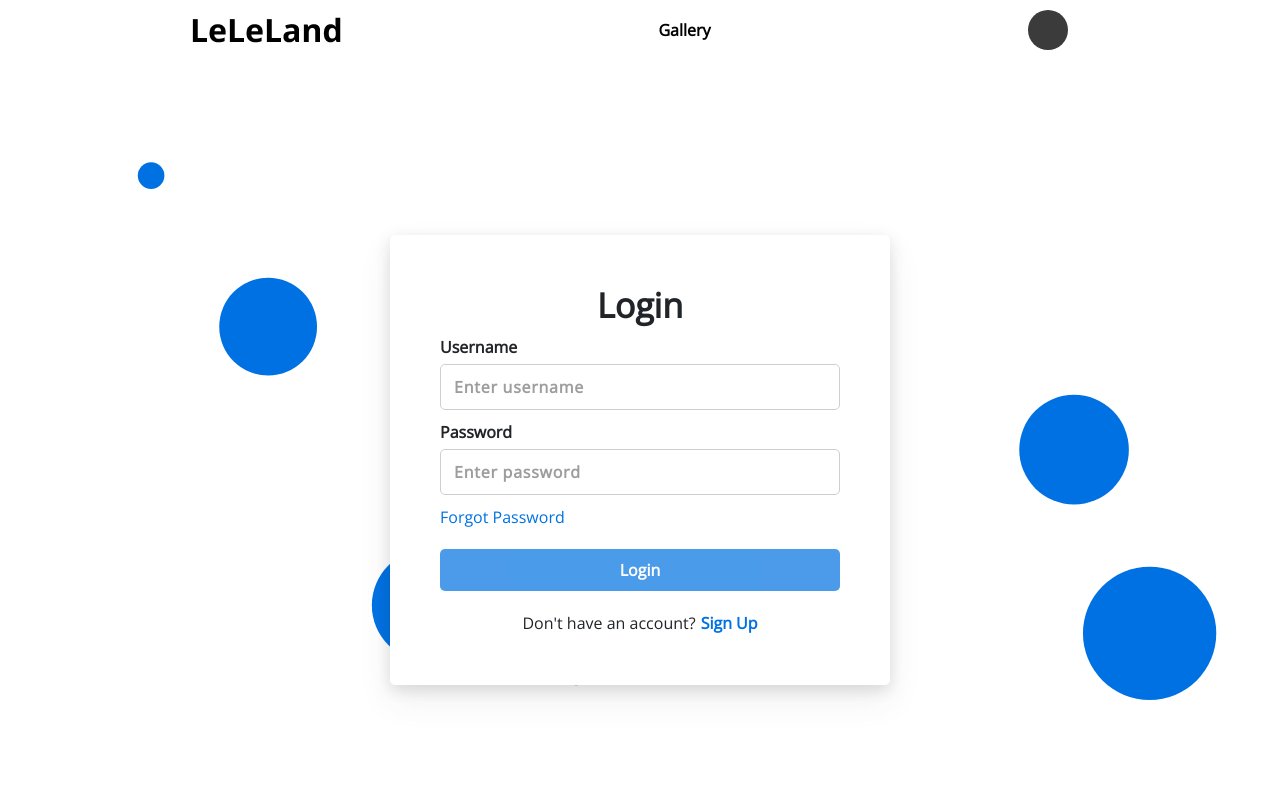
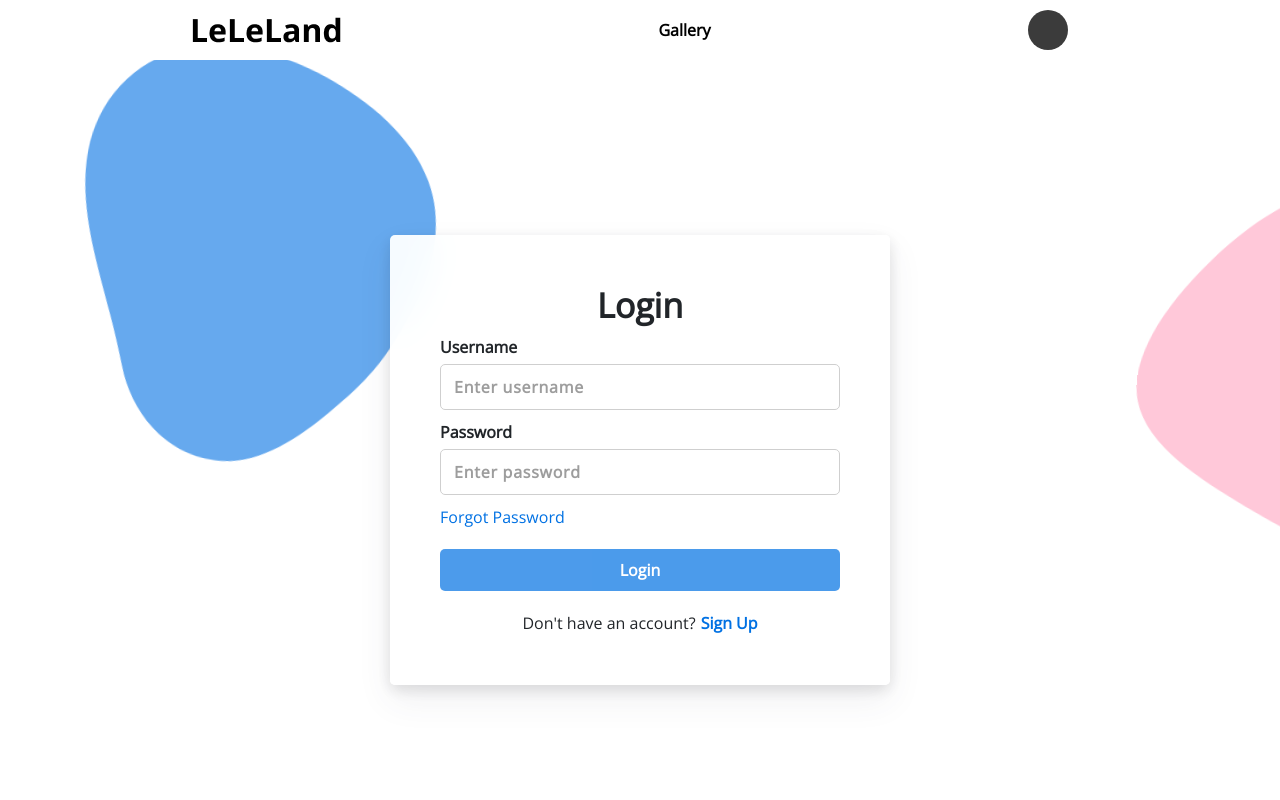
Before and after one commit to keiloktql/leleland, a React (Create React App) app: page /login in a window 1280 px wide. Shown: the top 800 px of the page. Built offline with nearby package versions, Linux system fonts and the light colour scheme.

Commit message:
Added blobs

```diff
--- a/src/assets/sass/layout/_header.scss
+++ b/src/assets/sass/layout/_header.scss
@@ -84,58 +84,6 @@
                     background-color: rgb(59, 59, 59);
                 }
             }
-
-            .l-Header__Profile-pop-up {
-                position: relative;
-
-
-                .c-Header__Profile-pop-up {
-                    position: absolute;
-                    background-color: white;
-                    top: 10px;
-                    left: -100px;
-                    border-radius: 5px;
-                    max-width: 120px;
-                    width: 120px;
-                    height: 100%;
-                    display: flex;
-                    flex-direction: column;
-                    z-index: 99;
-
-                    button {
-                        background-color: white;
-                        color: black;
-                        box-shadow: 0px 0px 2px 0.3px grey;
-                        border: none;
-                        padding: 9px;
-                        cursor: pointer;
-                        white-space: nowrap;
-                        -moz-user-select: -moz-none;
-                        -khtml-user-select: none;
-                        -webkit-user-select: none;
-                        -ms-user-select: none;
-                        user-select: none;
-
-                        &:hover {
-                            background-color: $primary-leleblue;
-                            color: white;
-                        }
-
-                        &:active {
-                            opacity: 0.9;
-                            background-color: $primary-leleblue;
-                            color: white;
-                        }
-                    }
-
-                    hr {
-                        color: #c8c8c8;
-                        width: 80%;
-                        height: 3px;
-                        margin: 0 auto;
-                    }
-                }
-            }
         }
     }
 
--- a/src/assets/sass/pages/_login.scss
+++ b/src/assets/sass/pages/_login.scss
@@ -5,11 +5,86 @@
     align-items: center;
     -webkit-perspective: 800px;
     perspective: 800px;
-    background-image: url("../../images/Login-BG.svg");
-    background-repeat: no-repeat;
-    background-position: center;
-    background-size: cover;
-    background-attachment: fixed;
+    overflow: hidden;
+    // background-image: url("../../images/Login-BG.svg");
+    // background-repeat: no-repeat;
+    // background-position: center;
+    // background-size: cover;
+    // background-attachment: fixed;
+
+    &__Blob {
+        position: absolute;
+        top: 0;
+        left: 0;
+        width: 30vmax;
+        z-index: -1;
+        transform-origin: 50% 50%;
+
+        &--1 {
+            fill: $primary-leleblue;
+            opacity: 0.6;
+            z-index: -0.9;
+            animation: move1 100s ease-in-out infinite;
+            @keyframes move1 {
+                0% {
+                    transform: scale(1) translate(10px, -30px);
+                }
+
+                38% {
+                    transform: scale(0.8, 1) translate(80vw, 30vh) rotate(160deg);
+                }
+
+                40% {
+                    transform: scale(0.8, 1) translate(80vw, 30vh) rotate(160deg);
+                }
+
+                78% {
+                    transform: scale(1.3) translate(0vw, 50vh) rotate(-20deg);
+                }
+
+                80% {
+                    transform: scale(1.3) translate(0vw, 50vh) rotate(-20deg);
+                }
+
+                100% {
+                    transform: scale(1) translate(10px, -30px);
+                }
+            }
+        }
+
+        &--2 {
+            z-index: -0.8;
+            fill: #ff4b82;
+            opacity: 0.3;
+            animation: move2 200s ease-in-out infinite;
+            @keyframes move2 {
+                0% {
+                    transform: scale(1) translate(90vw, 100px);
+                }
+
+                20% {
+                    transform: scale(0.8, 1) translate(80vw, 80vh) rotate(160deg);
+                }
+
+                30% {
+                    transform: scale(0.8, 1) translate(50vw, 50vh) rotate(160deg);
+                }
+
+                48% {
+                    transform: scale(1.3) translate(0vw, 80vh) rotate(-20deg);
+                }
+
+                70% {
+                    transform: scale(1.3) translate(50vw, 75vh) rotate(-20deg);
+                }
+
+                100% {
+                    transform: scale(1) translate(90vw, 100px);
+                }
+            }
+        }
+    }
+
 
     &__Card {
         &--smh {
@@ -283,6 +358,9 @@
         z-index: 99;
         background-color: white;
         border-radius: 5px;
+        -webkit-backdrop-filter: saturate(180%) blur(20px);
+        backdrop-filter: saturate(180%) blur(20px);
+        background-color: rgba(255, 255, 255, 0.95);
 
         &-wrapper {
             display: flex;
@@ -307,6 +385,7 @@
                     font-weight: bold;
                     font-size: 14px;
                 }
+
                 padding-bottom: 15px;
             }
 
--- a/src/layout/Header.jsx
+++ b/src/layout/Header.jsx
@@ -4,28 +4,14 @@ import { NavLink, useNavigate } from 'react-router-dom';
 import Tooltip from '@mui/material/Tooltip';
 import LogoDark from '../assets/images/Logo-dark.png';
 import LogoLight from '../assets/images/Logo-light.png';
-import useComponentVisible from "../hooks/useComponentVisible";
 
 const Header = ({ theme = Enums.headerTheme.LIGHT, fixed = true }) => {
 
     const navigate = useNavigate();
 
-    const [showProfilePopup, setShowProfilePopup] = useState(false);
-
-    const { ref } = useComponentVisible(showProfilePopup, setShowProfilePopup);
-
-
     // Handler
     const handleProfilePicClick = () => {
-        setShowProfilePopup((prevState) => !prevState);
-    };
-
-    const handleLogOutClick = () => {
-        // clearLocalStorage();
-        // history.push("/login");
-        // setTimeout(() => {
-        //     toast.success("Successfully logged out!");
-        // }, 0);
+        navigate("/account");
     };
 
     // Check if user is logged in
@@ -48,23 +34,10 @@ const Header = ({ theme = Enums.headerTheme.LIGHT, fixed = true }) => {
                     <NavLink to="/gallery">Gallery</NavLink>
                 </div>
 
-                <div className="c-Header__Right" ref={ref}>
+                <div className="c-Header__Right">
                     <Tooltip title="Account" arrow>
                         <span className="c-Header__Avatar" onClick={handleProfilePicClick} />
                     </Tooltip>
-                    {
-                        showProfilePopup ?
-                            <div className="l-Header__Profile-pop-up">
-                                <div className="c-Header__Profile-pop-up">
-                                    <button onClick={() => navigate("/account")}>
-                                        My Account
-                                    </button>
-                                    <hr />
-                                    <button onClick={handleLogOutClick}>Log out</button>
-                                </div>
-                            </div> :
-                            null
-                    }
 
                     {/* <button className={`c-Btn c-Btn__Header-Login c-Btn__Header-Login--${theme === Enums.headerTheme.DARK ? "light" : "dark"}`} onClick={() => navigate("/login")}>Login</button> */}
                 </div>
--- a/src/pages/Login.jsx
+++ b/src/pages/Login.jsx
@@ -33,6 +33,18 @@ const Login = () => {
   return (
     <MainLayout title="Login">
       <div className="c-Login">
+        <div className=" c-Login__Blob c-Login__Blob--1">
+          <svg xmlns="http://www.w3.org/2000/svg" viewBox="0 0 310 350">
+            <path d="M156.4,339.5c31.8-2.5,59.4-26.8,80.2-48.5c28.3-29.5,40.5-47,56.1-85.1c14-34.3,20.7-75.6,2.3-111  c-18.1-34.8-55.7-58-90.4-72.3c-11.7-4.8-24.1-8.8-36.8-11.5l-0.9-0.9l-0.6,0.6c-27.7-5.8-56.6-6-82.4,3c-38.8,13.6-64,48.8-66.8,90.3c-3,43.9,17.8,88.3,33.7,128.8c5.3,13.5,10.4,27.1,14.9,40.9C77.5,309.9,111,343,156.4,339.5z" />
+          </svg>
+        </div>
+        <div className="c-Login__Blob c-Login__Blob--2">
+
+          <svg xmlns="http://www.w3.org/2000/svg" viewBox="0 0 440.7 428.7">
+            <path d="M410.6 78.8c36 52.5 36.1 126 19.2 194C412.9 340.7 379 403 330 421.9c-49 19-113.1-5.3-178.6-34C85.8 359.2 18.7 326.1 3.5 276.4-11.7 226.7 25 160.3 71.7 105.3 118.3 50.3 174.8 6.8 239 .7c64.1-6 135.7 25.5 171.6 78.1z"></path>
+          </svg>
+        </div>
+
         <div className={`c-Login__Card ${smh ? "c-Login__Card--smh" : null}`} onAnimationEnd={() => setSmh(() => false)}>
           <Formik
             initialValues={{
```
